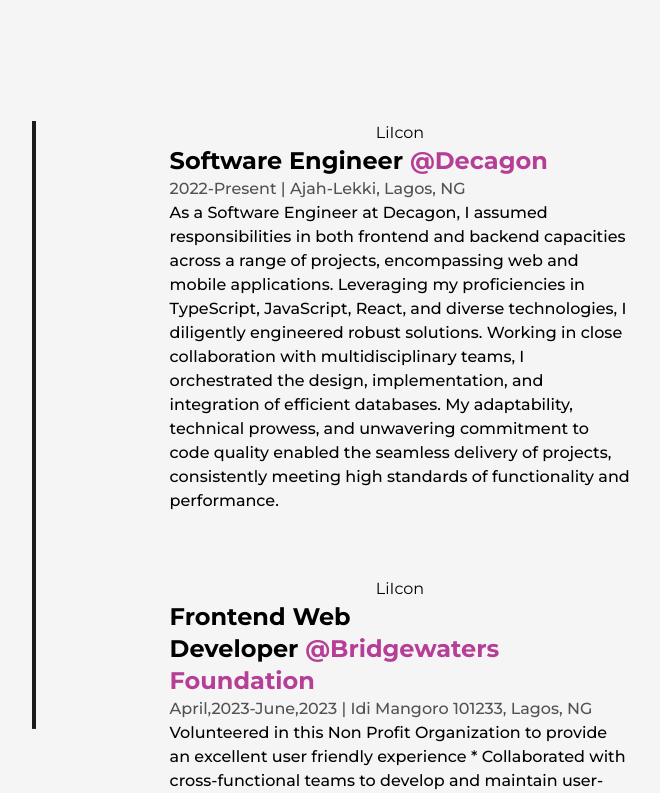
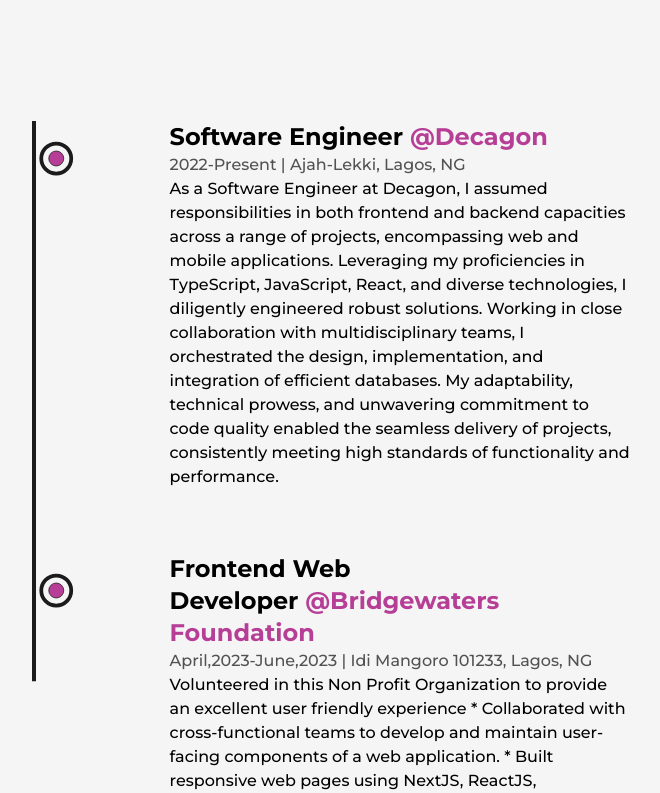
Before and after one commit to lacegiovanni17/Nextjs-dev-Portfolio, a Next.js app: page /about in a window 1280 px wide. Shown: the part 2587-3380 px from the top of the page, without its empty margins (256-916 px from the left). Built offline with nearby package versions, Linux system fonts and the light colour scheme.

Commit message:
addres new feat scrollYProgress LiIcon

```diff
--- a/src/components/Experience.js
+++ b/src/components/Experience.js
@@ -3,9 +3,10 @@
 import LiIcon from "./LiIcon";
 
 const Details = ({ position, company, companyLink, time, address, work }) => {
+    const ref = useRef(null)
   return (
-    <li className="my-8 first:mt-0 last:mb-0 w-[60%] mx-auto flex flex-col items-center justify-between">
-      <LiIcon />
+      <li ref={ref} className="my-8 first:mt-0 last:mb-0 w-[60%] mx-auto flex flex-col items-center justify-between">
+          <LiIcon reference={ref} />
           <div>
         <h3 className="capitalize font-bold text-2xl">
           {position}&nbsp;
--- a/src/components/LiIcon.js
+++ b/src/components/LiIcon.js
@@ -1,9 +1,38 @@
-import React from 'react'
+import React from "react";
+import { motion, useScroll } from "framer-motion";
 
-const LiIcon = () => {
+const LiIcon = ({ reference }) => {
+  const { scrollYProgress } = useScroll({
+    target: reference,
+    offset: ["center end", "center center"],
+  });
   return (
-    <div>LiIcon</div>
-  )
-}
+    <figure className="absolute left-0 stroke-dark">
+      <svg width="75" height="75" viewBox="0 0 100 100">
+        <circle
+          cx="75"
+          cy="50"
+          r="20"
+          className="stroke-primary stroke-1 fill-none"
+        />
+        <motion.circle
+          cx="75"
+          cy="50"
+          r="20"
+          className="stroke-[5px] fill-light"
+          style={{
+            pathLength : scrollYProgress
+          }}
+        />
+        <circle
+          cx="75"
+          cy="50"
+          r="10"
+          className="stroke-1 fill-none fill-primary"
+        />
+      </svg>
+    </figure>
+  );
+};
 
-export default LiIcon
+export default LiIcon;
```
